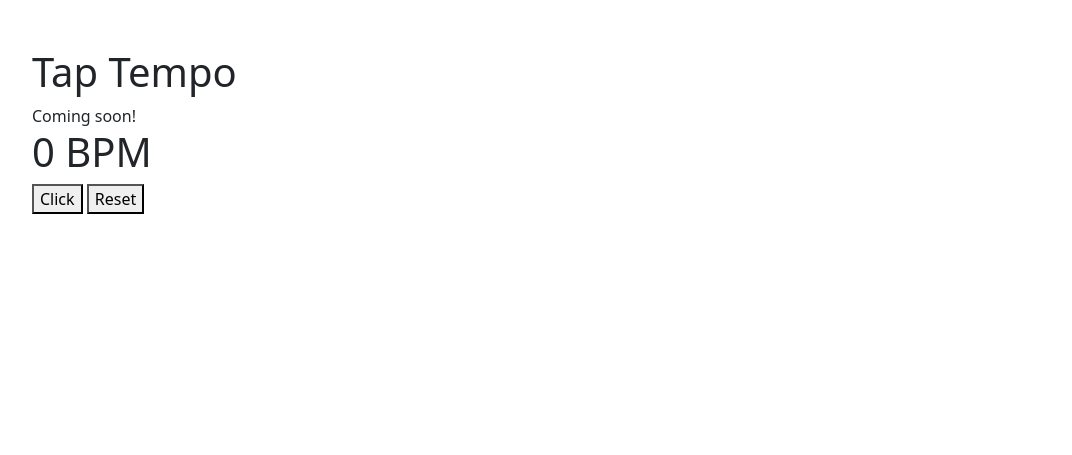
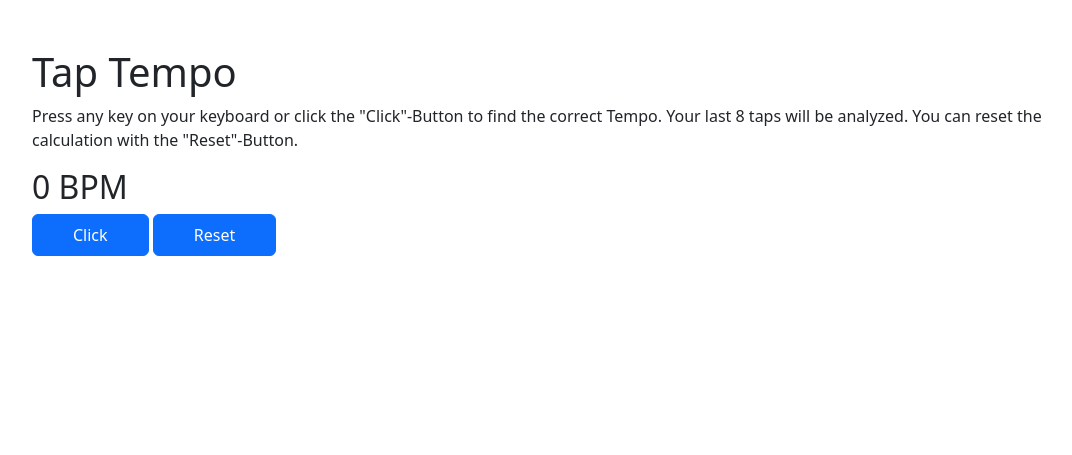
Before and after one commit to martin-hackl/cs50-final-project, a Flask app: page /tap-tempo in a window 1280 px wide. Shown: the part 56-511 px from the top of the page, without its empty margins (86-1158 px from the left). Run offline with Flask 3, Linux system fonts and the light colour scheme.

Commit message:
optimisations and design improvements

```diff
--- a/templates/tap-tempo.html
+++ b/templates/tap-tempo.html
@@ -7,10 +7,11 @@
 {% block main %}
     <h1>Tap Tempo</h1>
 
-    Coming soon!
-    <h1 id="bpm">0 BPM</h1>
-    <button id="click">Click</button>
-    <button id="reset">Reset</button>
+    <p>Press any key on your keyboard or click the "Click"-Button to find the correct Tempo. Your last 8 taps will be analyzed. You can reset the calculation with the "Reset"-Button.</p>
+
+    <h2 id="bpm">0 BPM</h1>
+    <button id="click" class="btn btn-primary">Click</button>
+    <button id="reset" class="btn btn-primary">Reset</button>
 
 <script>
     let time = 0;
@@ -20,9 +21,20 @@
 
     console.log(time);
 
-    const button = document.getElementById("click");
+    const click = document.getElementById("click");
 
-    button.addEventListener("click", (event) => {
+    click.addEventListener("click", (event) => {
+        findBPM();
+    });
+
+    document.addEventListener("keydown", findBPM);
+
+
+    document.getElementById("reset").addEventListener("click", (event) => {
+        reset();
+    });
+
+    function findBPM(){
         if(time == 0){
             time = Date.now();
         }else{
@@ -41,14 +53,14 @@
             BPM = Math.round(60 / averageTime);
             document.getElementById("bpm").innerHTML = BPM + " BPM";
         }
-    });
+    }
 
-    document.getElementById("reset").addEventListener("click", (event) => {
+    function reset(){
         array = [];
         time = 0;
         BPM = 0;
         document.getElementById("bpm").innerHTML = BPM + " BPM";
-    });
+    }
 
     function ArrayAvg(myArray) {
         var i = 0, summ = 0, ArrayLen = myArray.length;
```
